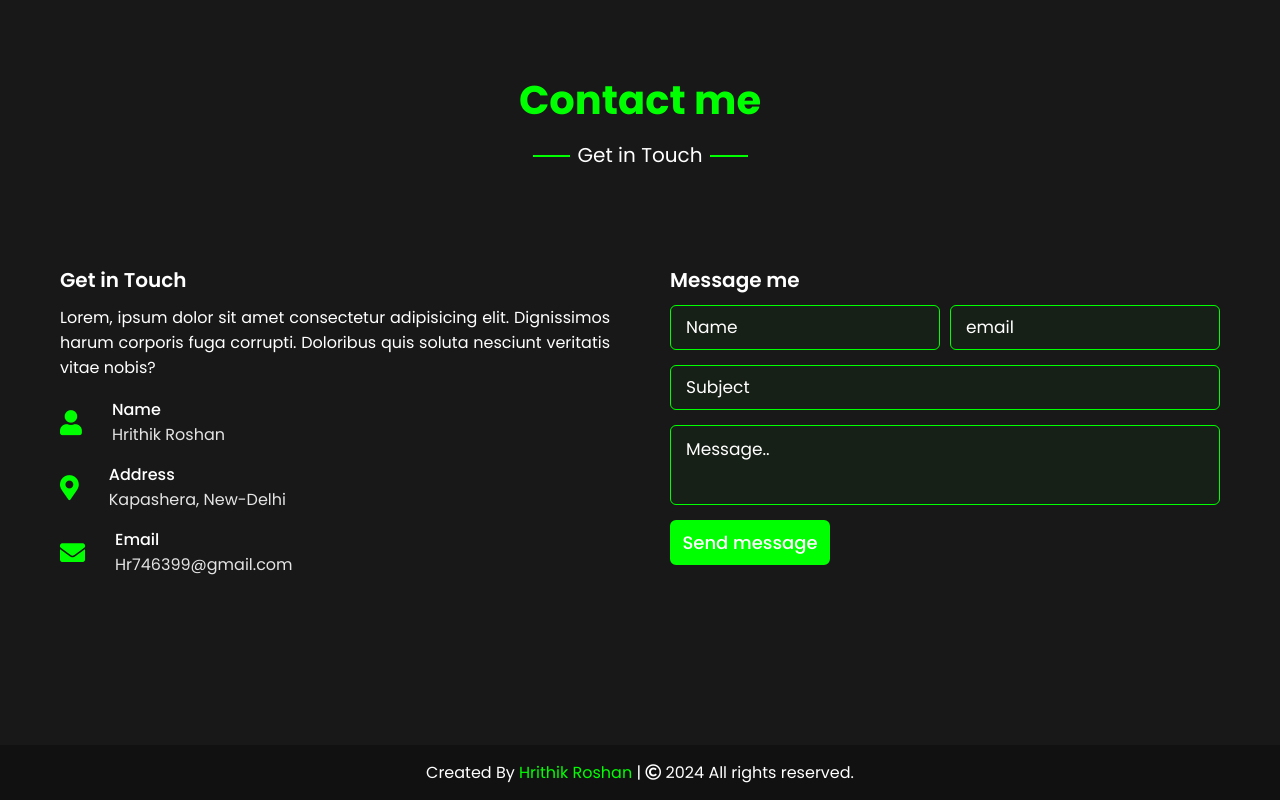
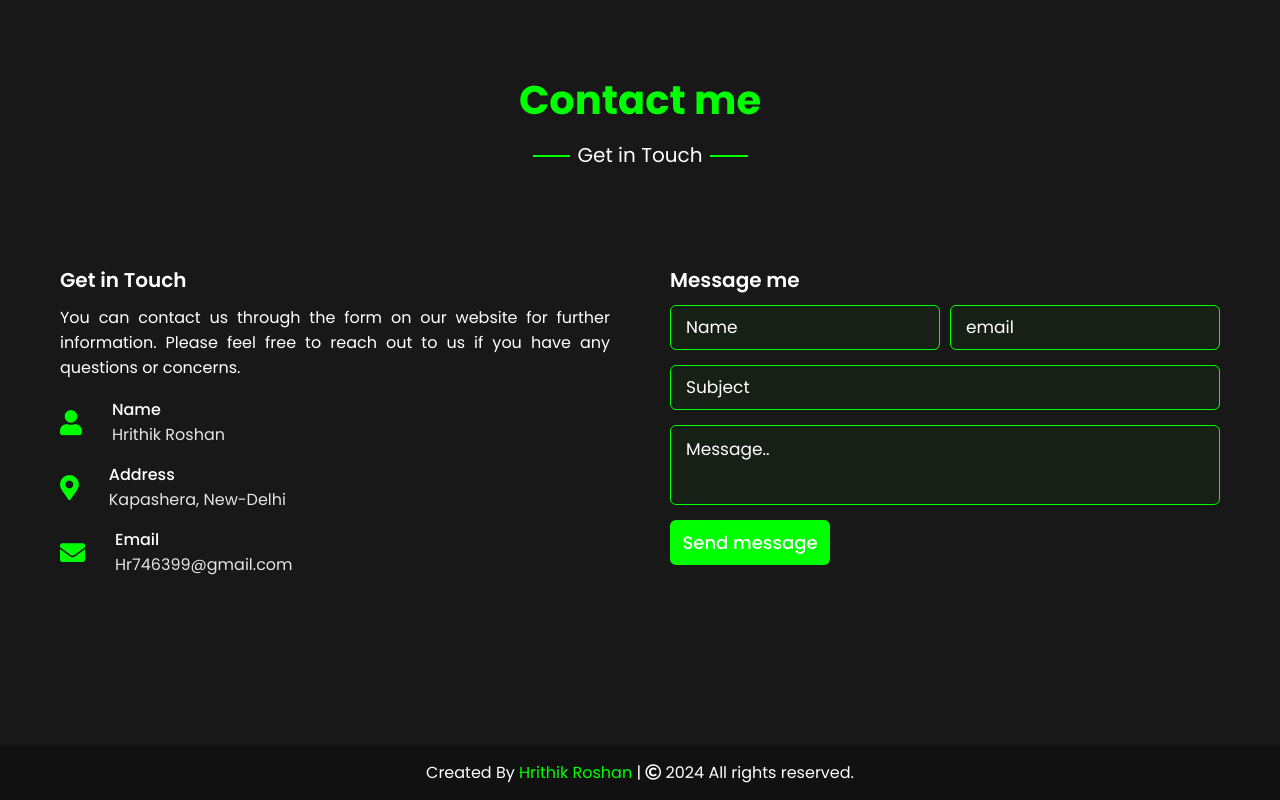
Before and after one commit to hrithikwebdev/hrithikdev, a plain HTML site: page index.html in a window 1280 px wide. Shown: the part 4807-5607 px from the top of the page. Drawn offline with nearby package versions, Linux system fonts and the light colour scheme; a script that the page names is missing.

Commit message:
new update

```diff
--- a/index.html
+++ b/index.html
@@ -478,9 +478,8 @@
         <div class="column left">
           <div class="text">Get in Touch</div>
           <p>
-            Lorem, ipsum dolor sit amet consectetur adipisicing elit.
-            Dignissimos harum corporis fuga corrupti. Doloribus quis soluta
-            nesciunt veritatis vitae nobis?
+            You can contact us through the form on our website for further information. Please feel free to reach out to
+            us if you have any questions or concerns.
           </p>
           <div class="icons">
             <div class="row">
```
